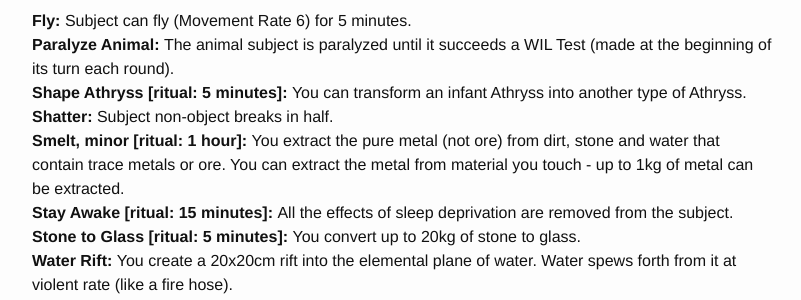
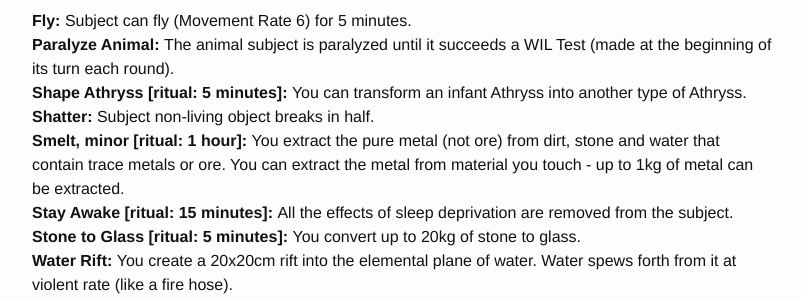
Before and after one commit to moccalotto/kaos, a Jekyll site: the page built from _rulebook/spells.html, in a window 1280 px wide and 900 px high, scrolled down 1482 px. Shown: the part 152-452 px from the top of the window, without its empty margins (238-1039 px from the left). Built offline with Jekyll 4.4.1, drawn with Linux system fonts in a browser that asks for light colours; some of the changed text lies outside the part shown.

Commit message:
FIX: Shatter spell.

```diff
--- a/_data/spells.yml
+++ b/_data/spells.yml
@@ -301,7 +301,7 @@
 
 - name: Shatter
   tags: [Witchcraft4, Thaumaturgy3]
-  description: Subject non-object breaks in half.
+  description: Subject non-living object breaks in half.
 
 
 # Polymorph
```
